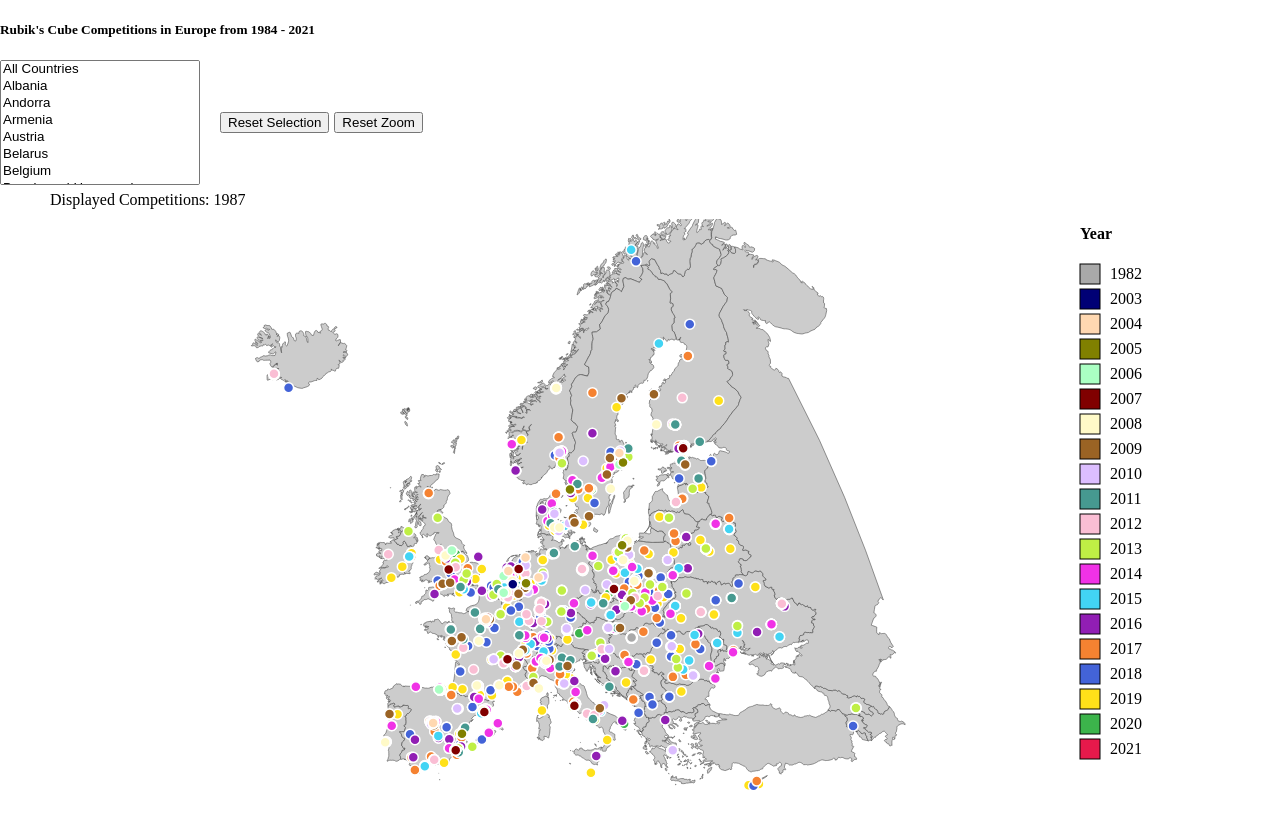
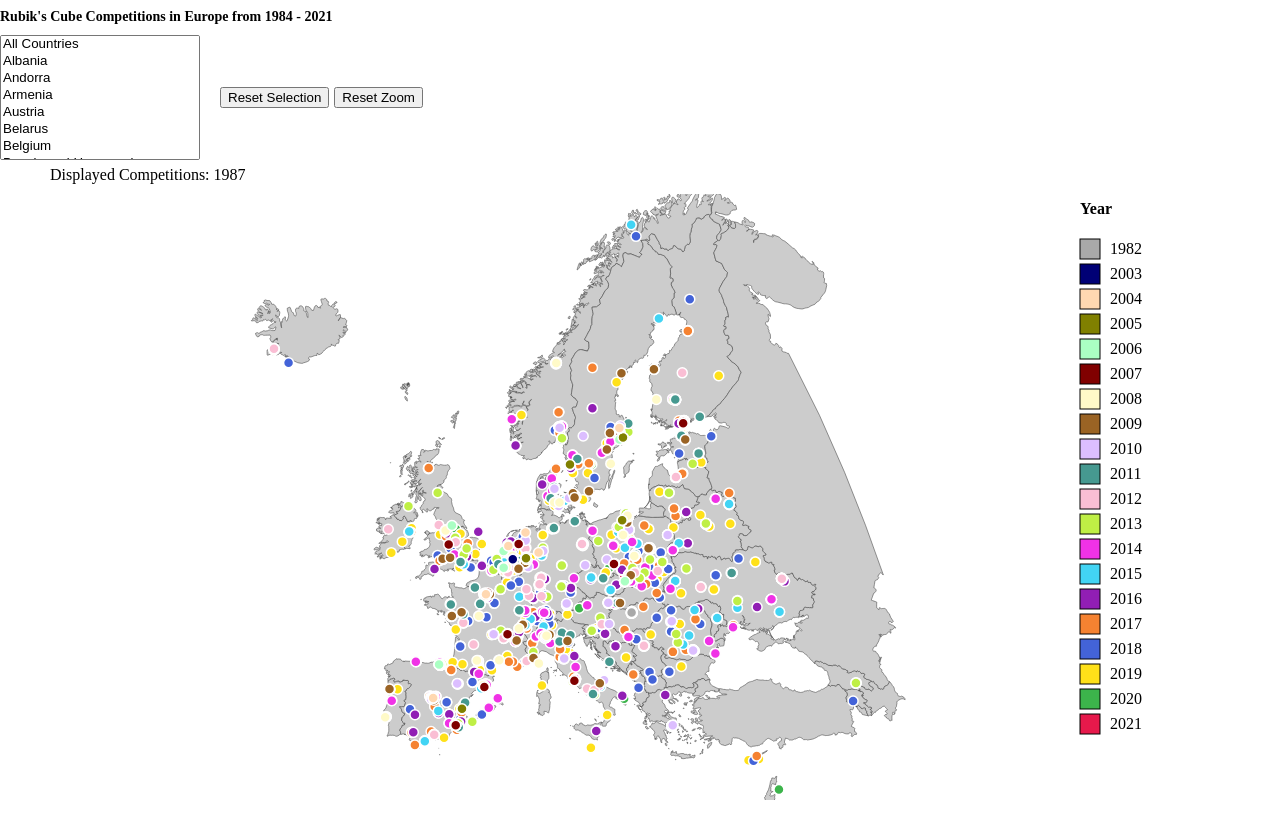
Before and after one commit to yodering/csc362-final, a plain HTML site: page index.html in a window 1280 px wide. Drawn offline with Linux system fonts and the light colour scheme.

Commit message:
added h1....

```diff
--- a/css/styles.css
+++ b/css/styles.css
@@ -17,3 +17,7 @@
 button {
     margin-right: 5px;
 }
+
+.title {
+    font-size: 14px;
+}
--- a/index.html
+++ b/index.html
@@ -9,7 +9,7 @@
 </head>
 
 <body>
-    <h5>Rubik's Cube Competitions in Europe from 1984 - 2021</h5>
+    <h1 class="title">Rubik's Cube Competitions in Europe from 1984 - 2021</h1>
     <div id="container">
         <div id="controls">
             <div id="filter-controls">
```
